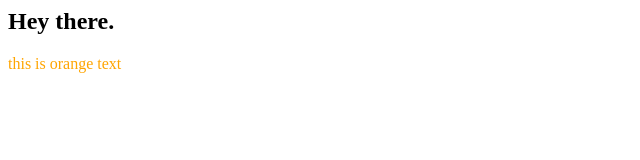
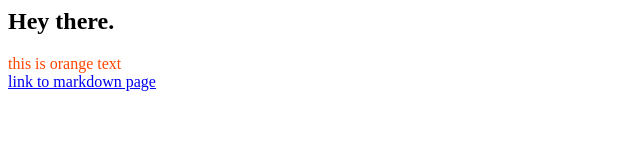
Before and after one commit to scheid/scheid.github.io, a plain HTML site: page index.html in a window 1280 px wide. Shown: the whole page, without its empty margins (0-640 px from the left). Drawn offline with Linux system fonts and the light colour scheme.

Commit message:
Update index.html

```diff
--- a/index.html
+++ b/index.html
@@ -4,7 +4,10 @@
 
 <h2>Hey there.</h2>
 
-  <div style="color: orange">this is orange text</div>
+  <div style="color: orangered">this is orange text</div>
+
+
+  <div><a href="testing.md">link to markdown page</a></div>
 </body>
 
 </html>
```
